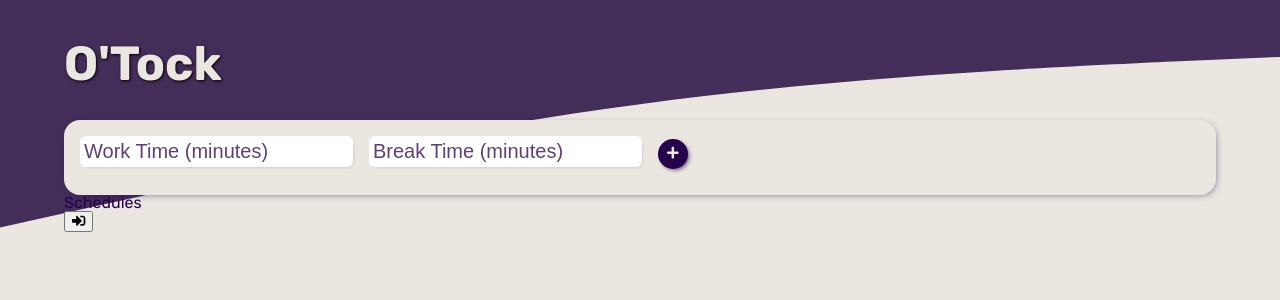
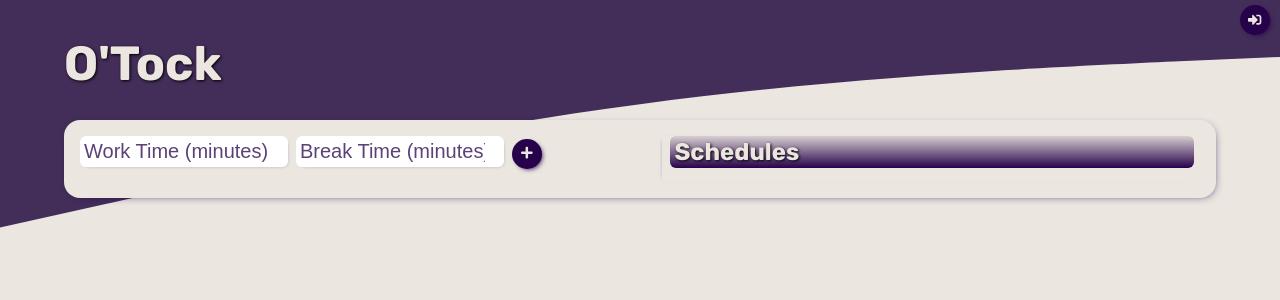
Before and after one commit to Zietieflr/project-mod5-frontend, a Vue app: page / in a window 1280 px wide. Shown: the top 300 px of the page. Built offline with nearby package versions, Linux system fonts and the light colour scheme; what vue-native-notification, vue-swal would draw is missing.

Commit message:
Update styles.

```diff
--- a/public/main.css
+++ b/public/main.css
@@ -33,8 +33,40 @@ h1 {
   text-shadow: 1px 1px 3px hsl(0, 0%, 0%);
 }
 
-ul {
+.sign-in-form {
+  position: absolute;
+  display: flex;
+  top: 0;
+  right: 0;
+  margin-top: 5px;
+  margin-right: 5px;
+}
+
+.sign-in-form > fieldset > legend {
+  color: hsl(30, 20%, 90%);
+  text-shadow: 1px 1px 3px hsl(0, 0%, 0%);
+  font-size: 1.1rem;
+  font-weight: 600;
+  margin-bottom: 5px;
+}
+
+.sign-in-form > p {
+  position: absolute;
+  top: 3px;
+  right: 70px;
+  color: hsl(30, 20%, 100%);
+  text-shadow: 1px 1px 3px hsl(0, 0%, 0%);
+  font-weight: 600;
+}
+
+.sign-in-form > .error {
+  color: red;
+}
+
+main {
   background-color: hsl(30, 20%, 90%);
+  display: flex;
+  flex-wrap: wrap;
   width: inherit;
   height: min-content;
   padding: 1rem;
@@ -42,17 +74,23 @@ ul {
   border-radius: 1rem;
 }
 
+main > ul {
+  width: 52%;
+}
+
 .add-timers {
   margin-bottom: 10px;
 }
 
-.add-timers > input {
+input {
   border: none;
   font-size: 1.25rem;
   color: hsl(270, 95%, 15%);
   background-color: hsl(30, 20%, 100%);
+  width: 200px;
   padding: .25rem;
-  margin-right: 1rem;
+  margin-right: .5rem;
+  margin-bottom: 5px;
   box-shadow: 2px 2px 5px -5px hsl(270, 95%, 15%);
   border-radius: 6px;
 }
@@ -74,7 +112,7 @@ ul {
   opacity: 75%;
 }
 
-.add-timers > button {
+button {
   color: hsl(30, 20%, 90%);
   background-color: hsl(270, 95%, 15%);
   padding: 5px;
@@ -83,14 +121,19 @@ ul {
   border: none;
   border-radius: 15px;
   box-shadow: 2px 2px 5px -2px hsl(270, 95%, 15%);
+  margin-right: 5px;
 }
 
-.add-timers > button:active {
+button:active {
   box-shadow: 2px 2px 5px -2px hsl(270, 95%, 15%);
 }
 
+main > ul > form > button {
+  margin-right: 15px;
+}
+
 .timer-value {
-  width: 20rem;
+  width: 18rem;
   display: flex;
   flex-direction: row;
   justify-content: space-between;
@@ -119,6 +162,50 @@ ul {
   margin-bottom: 5px;
   box-shadow: 2px 2px 5px -5px hsl(270, 95%, 15%);
   border-radius: 6px;
+}
+
+.schedules-container {
+  box-shadow: -2px 0px 5px -5px hsl(270, 95%, 15%);
+  padding: .5rem;
+  padding-top: 0;
+  width: 46%;
+}
+
+h3 {
+  font-size: 1.5rem;
+  font-weight: 700;
+  color: hsl(30, 20%, 90%);
+  text-shadow: 1px 1px 3px hsl(0, 0%, 0%);
+  background-image: linear-gradient(to top, hsl(270, 95%, 15%), hsla(270, 95%, 15%, .1));
+  border-radius: 6px;
+  width: 100%;
+  padding: 4px;
+  margin-bottom: 5px;
+}
+
+.schedule {
+  margin-bottom: 8px;
+}
+
+.schedule > p {
+  background-color: hsl(30, 20%, 100%);
+  font-size: 1.25rem;
+  padding: .5rem;
+  margin-bottom: 5px;
+  box-shadow: 2px 2px 5px -5px hsl(270, 95%, 15%);
+  border-radius: 6px;
+}
+
+.schedule > button {
+  margin-left: 15px;
+  margin-right: 0;
+}
+
+.schedule > ul {
+  width: 352px;
+  margin-top: 5px;
+  padding: 5px;
+  box-shadow: 0 0 5px -3px hsl(270, 95%, 15%);
 }
 
 .visual-timer {
--- a/src/components/Login.vue
+++ b/src/components/Login.vue
@@ -1,5 +1,5 @@
 <template>
-  <form @submit.prevent >
+  <form @submit.prevent class="sign-in-form" >
     <fieldset v-if="showSignIn && !validToken" >
       <legend>{{ submitToLabel }}</legend>
       <label for="username" class="hidden">Username:</label>
@@ -51,7 +51,7 @@ export default {
   },
   computed: {
     submitToLabel: function() {
-      return this.isLogin ? "Login Here" : "Sign Up Here"
+      return this.isLogin ? "Login Here:" : "Sign Up Here:"
     },
     switchToLabel: function() {
       return this.isLogin ? "Sign Up" : "Login"
--- a/src/components/Schedule.vue
+++ b/src/components/Schedule.vue
@@ -1,8 +1,9 @@
 <template>
-  <li>
+  <li class="schedule">
+    <p>{{ schedule.name }}</p>
     <button v-if="showTimeValues" @click="toggleTimeValues" ><font-awesome-icon icon="minus" /></button>
     <button v-else @click="toggleTimeValues" ><font-awesome-icon icon="bars" /></button>
-    {{ schedule.name }}
+    <button @click="() => deleteSchedule(schedule.id)"><font-awesome-icon icon="plus" /></button>
     <button @click="() => deleteSchedule(schedule.id)"><font-awesome-icon icon="trash-alt" /></button>
     <ul v-if="showTimeValues">
       <Timer v-for="timeValue in schedule.time_values_attributes" :key="timeValue.id" :timerValue="timeValue" />
@@ -12,8 +13,6 @@
 
 <script>
   import Timer from "./Timer"
-  // import { fetchDELETE } from "../utilityFunctions/helpers"
-  // import url from "../utilityFunctions/urls"
 
   export default {
     name: "Schedule",
--- a/src/components/TimerContainer.vue
+++ b/src/components/TimerContainer.vue
@@ -15,7 +15,7 @@
         <label for="save-schedule" class="hidden">Save Schedule</label>
         <button name="save-schedule" @click="savePopUp" v-if="renderTrashButton()"><font-awesome-icon icon="save" /></button>
         <label for="clear-all" class="hidden">Clear All</label>
-        <button name="clear-all" @click="clearTimerValues" v-if="renderTrashButton()"><font-awesome-icon icon="trash-alt" /></button>
+        <button name="clear-all" @click="clearTimerValues" v-if="renderTrashButton()"><font-awesome-icon icon="eraser" /></button>
       </form>
       <CompletedTimer v-for="(completedTimerValue, index) in completedTimerValues" :key="index + 'ctv'" :completedTimerValue="completedTimerValue" />
       <Timer v-for="(timerValue, index) in timerValues" :key="index + 'itv'" :timerValue="timerValue" />
--- a/src/main.js
+++ b/src/main.js
@@ -17,10 +17,11 @@ import {
   faSyncAlt,
   faBars,
   faSave,
+  faEraser
 } from '@fortawesome/free-solid-svg-icons'
 
 
-library.add(faPlay, faPlus, faMinus, faMinusCircle, faTrashAlt, faHistory, faSignInAlt, faSignOutAlt, faEye, faSyncAlt, faBars, faSave)
+library.add(faPlay, faPlus, faMinus, faMinusCircle, faTrashAlt, faHistory, faSignInAlt, faSignOutAlt, faEye, faSyncAlt, faBars, faSave, faEraser)
 Vue.use(VueNativeNotification, {requestOnNotify: true})
 Vue.use(VueSwal)
 
```
